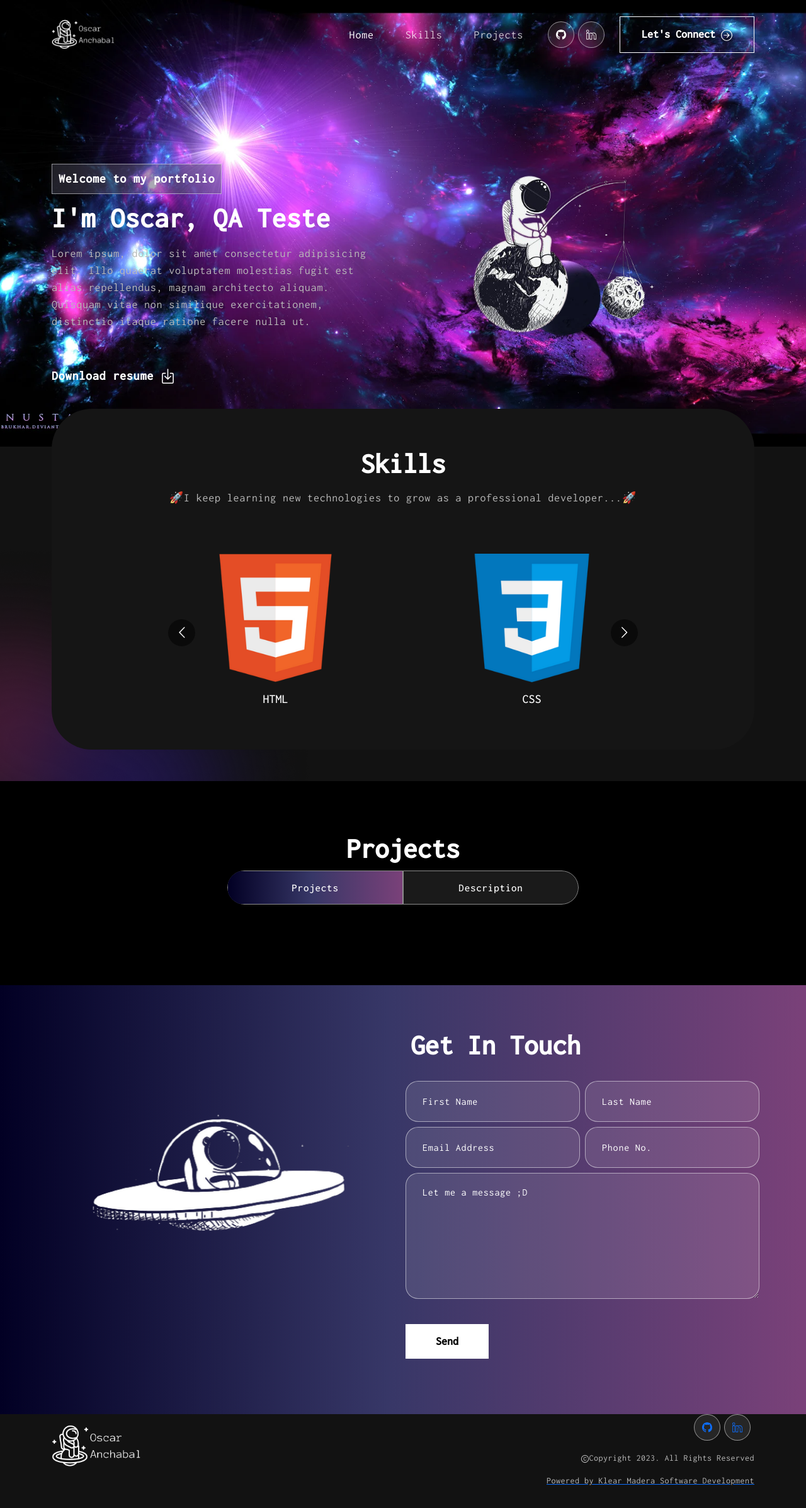
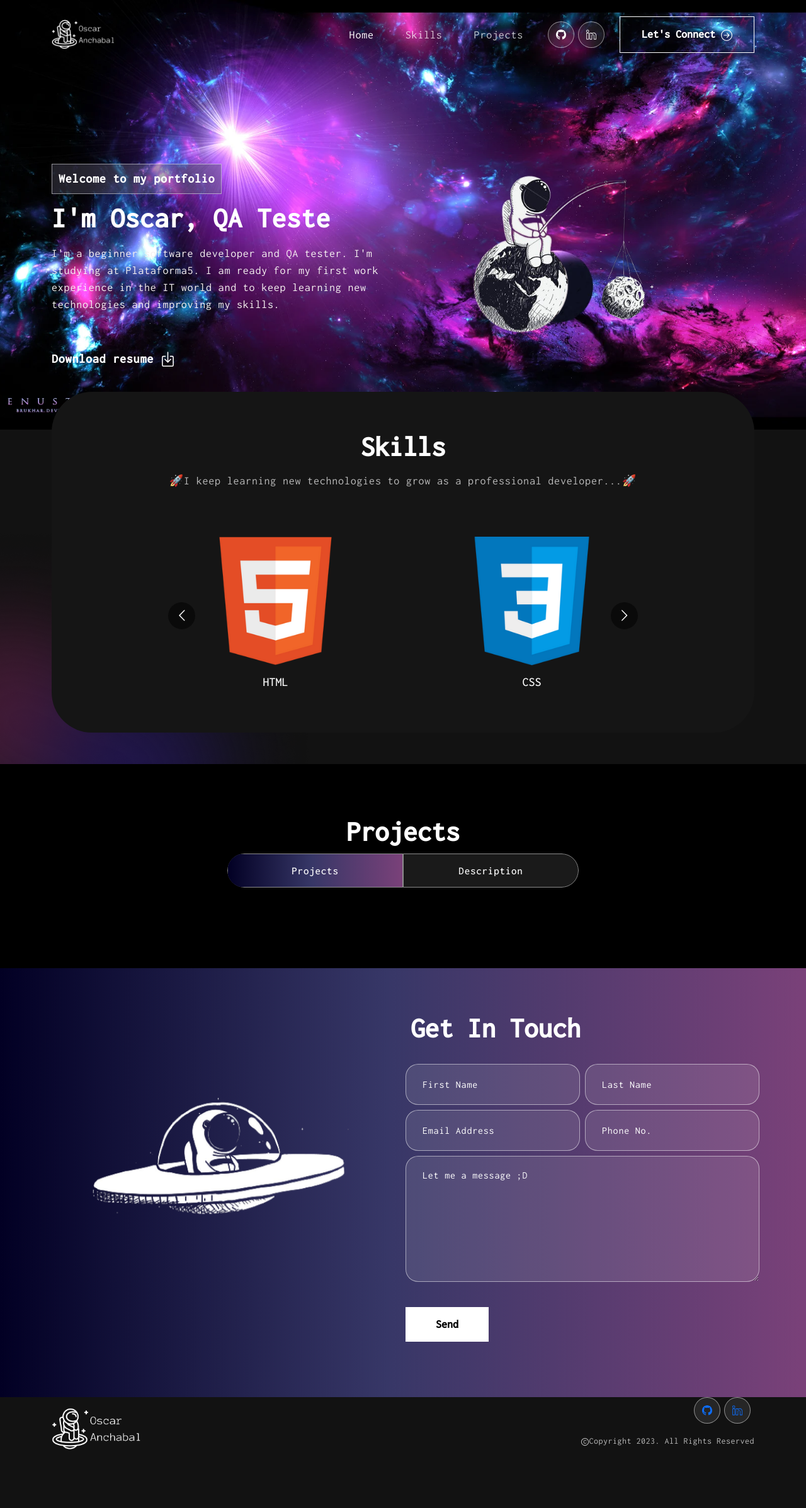
Before and after one commit to Bevoqadev/OscarPortfolio, a React (Create React App) app: page / in a window 1280 px wide. Shown: the whole page at 63% size. After the commit the page ends 2332 px from the top, so only its background shows below. Built offline with nearby package versions, Linux system fonts and the light colour scheme.

Commit message:
oscar over here

```diff
--- a/src/App.css
+++ b/src/App.css
@@ -256,7 +256,7 @@ nav.navbar .navbar-toggler[aria-expanded="true"] .navbar-toggler-icon {
   display: block;
 }
 .banner p {
-  color: #B8B8B8;
+  color: #f5f0f0;
   font-size: 18px;
   letter-spacing: 0.8px;
   line-height: 1.5em;
--- a/src/components/Banner/Banner.jsx
+++ b/src/components/Banner/Banner.jsx
@@ -3,13 +3,13 @@ import { Col, Container, Row } from "react-bootstrap";
 import headimg from "../../assets/img/header.png";
 import { BsBoxArrowInDown } from "react-icons/bs";
 import TrackVisibility from "react-on-screen";
-import resume from "./kmresume.pdf";
+import resume from "./Oscar_Anchabal_CV.pdf";
 import "animate.css";
 
 const Banner = () => {
   const [loopNum, setLoopNum] = useState(0);
   const [isDeleting, setIsDeleting] = useState(false);
-  const toRotate = ["QA Tester"];
+  const toRotate = ["QA Tester", "Developer"];
   const [text, setText] = useState("");
   const [index, setIndex] = useState(1);
   const [delta, setDelta] = useState(300 - Math.random() + 100);
@@ -67,7 +67,7 @@ const Banner = () => {
                     {"I'm Oscar, "} <span className="wrap">{text} </span>
                   </h1>
                   <p>
-                 Lorem ipsum, dolor sit amet consectetur adipisicing elit. Illo quaerat voluptatem molestias fugit est alias repellendus, magnam architecto aliquam. Quisquam vitae non similique exercitationem, distinctio itaque ratione facere nulla ut.
+                  I'm a beginner software developer and QA tester. I'm studying at Plataforma5. I am ready for my first work experience in the IT world and to keep learning new technologies and improving my skills.
                   </p>
                   <a download href={resume} className="text-decoration-none">
                     <button>
--- a/src/components/Contact/Contact.jsx
+++ b/src/components/Contact/Contact.jsx
@@ -61,7 +61,7 @@ const Contact = () => {
     <section className="contact" id="connect">
       <Container>
         <Row className="align-items-center">
-            <Col className={buttonText === 'Sending...'? 'animate__animated animate__bounceOutRight':''}>
+            <Col className={buttonText === 'Sending...'? 'animate__animated animate__bounceOutRight':'animate__animated animate__bounceInUp'}>
            <img src={contact} alt=''/>
             </Col>
           <Col size={12} md={6}>
--- a/src/components/Footer/Footer.jsx
+++ b/src/components/Footer/Footer.jsx
@@ -23,9 +23,6 @@ const Footer = () => {
               </a>
             </div>
             <p><AiOutlineCopyrightCircle/>Copyright 2023. All Rights Reserved</p>
-            <a href="https://www.klearmadera.com.ar/" target='_blank' rel='noreferrer'>
-              <p>Powered by Klear Madera Software Development</p>
-              </a>
           </Col>
         </Row>
       </Container>
--- a/src/components/Projects/Projects.jsx
+++ b/src/components/Projects/Projects.jsx
@@ -46,9 +46,7 @@ const Projects = () => {
                 </Tab.Pane>
                 <Tab.Pane eventKey="second">
                   <p>
-                    These projects were done as programming practices, using
-                    different technologies to improve my knowledge as a
-                    Fullstack developer🤓🚀.
+                    I'm working on new projects🚀.
                   </p>
                 </Tab.Pane>
               </Tab.Content>
```
Also changed, not shown: 2 other files (tests, documents, lock files or other folders).
